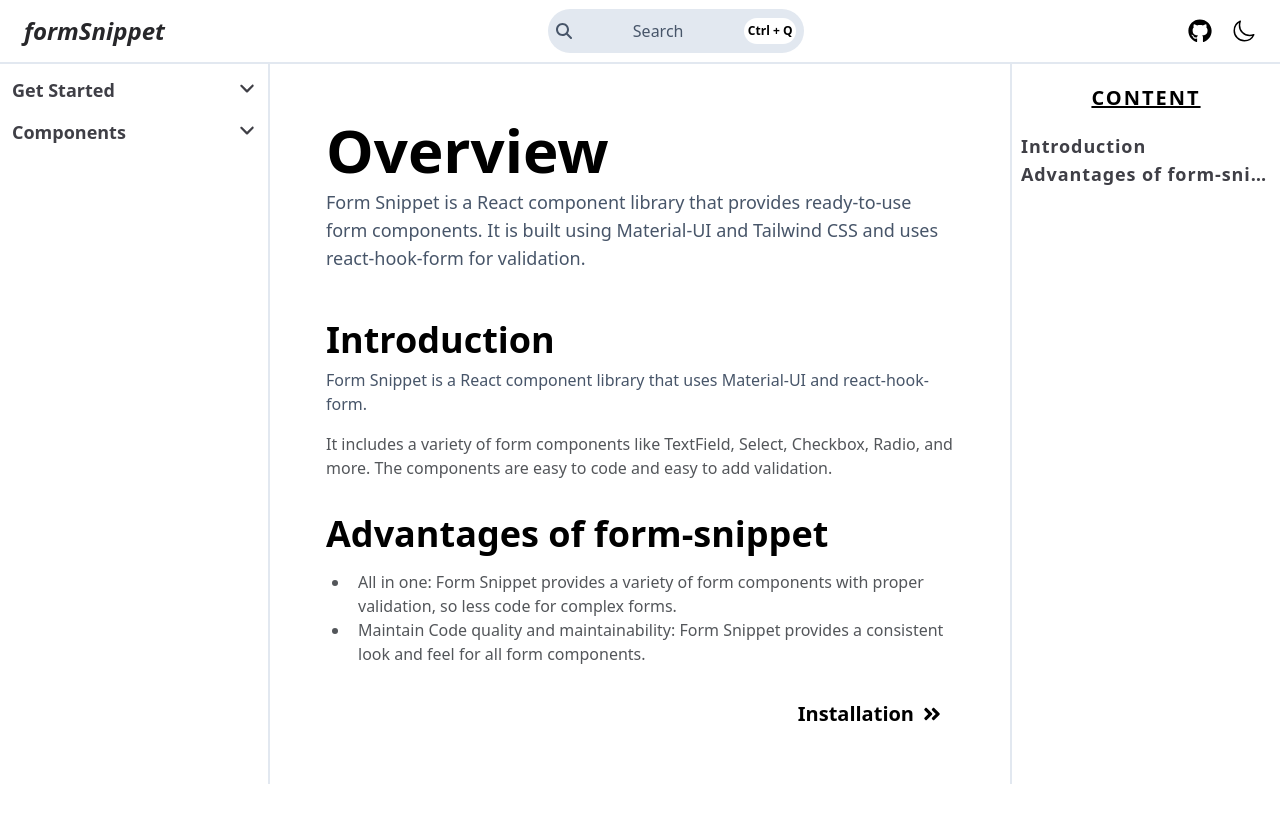
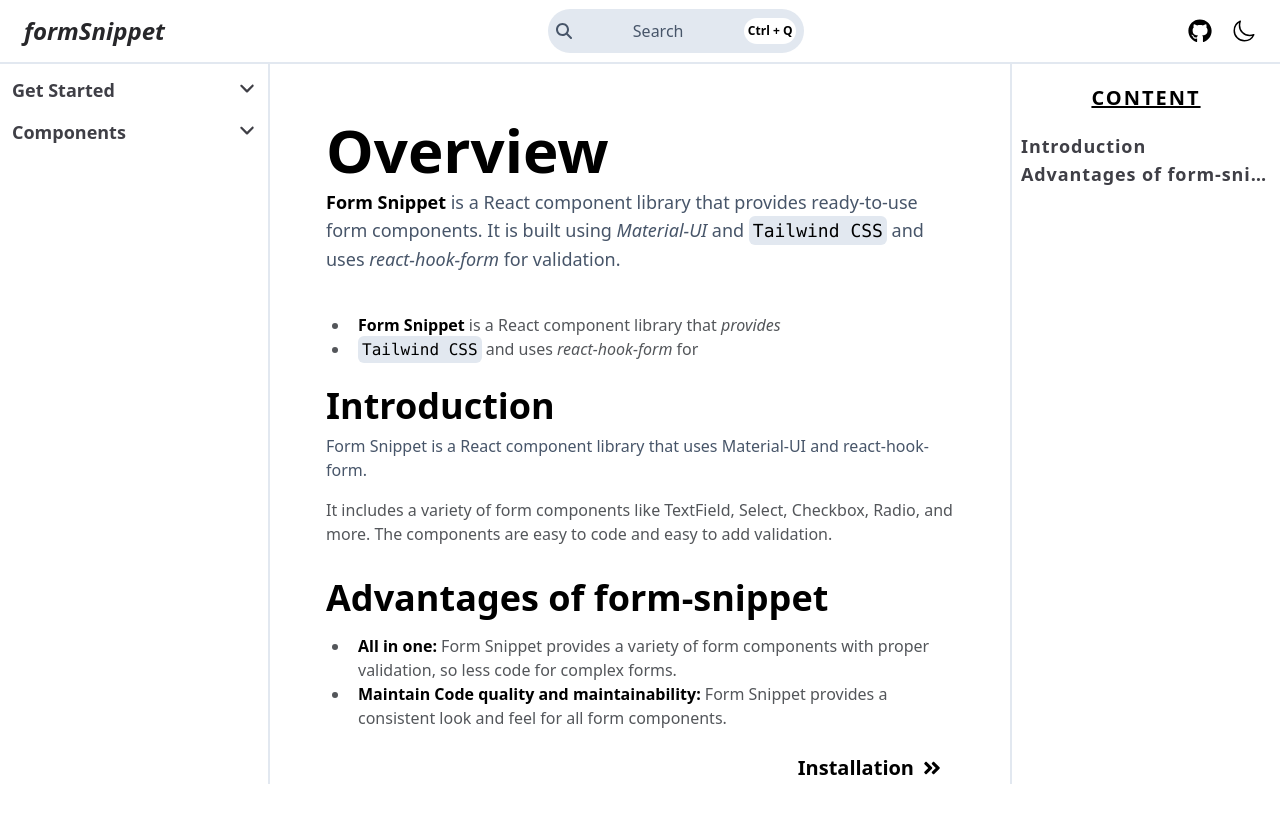
Before and after one commit to Git21221/docs-form-snippet, a React (Vite) app: page /docs/1 in a window 1280 px wide. Shown: the top 822 px of the page. Before the commit the page ends 800 px from the top, so only its background shows below. Built offline with nearby package versions, Linux system fonts and the light colour scheme.

Commit message:
markdown feature created

```diff
--- a/src/Components/ContentArea.jsx
+++ b/src/Components/ContentArea.jsx
@@ -4,6 +4,7 @@ import CodeSnippet from './CodeSnippet';
 import ReturnTable from './ReturnTable';
 import { FaAngleDoubleLeft, FaAngleDoubleRight } from 'react-icons/fa';
 import { useNavigate } from 'react-router-dom';
+import { markdownStringChecker } from '../utils.jsx';
 const ContentArea = ({ prev, next, docToShow }) => {
     // console.log(docToShow);
     const navigate = useNavigate();
@@ -11,15 +12,15 @@ const ContentArea = ({ prev, next, docToShow }) => {
         <section className='w-full flex flex-col flex-1 gap-4 p-14'>
             <div id={docToShow.topicHeading.replace(/\s+/g, '').toLowerCase()} className="flex flex-col gap-2 mb-6">
                 <h1 className="text-6xl font-bold"><span>{docToShow.topicHeading[0].toUpperCase()}</span>{docToShow.topicHeading.slice(1)}</h1>
-                <p className="text-lg text-slate-600">{docToShow.initialPara}</p>
+                <p className="text-lg text-slate-600">{markdownStringChecker(docToShow.initialPara)}</p>
             </div>
             {
-                docToShow.extraPara !== undefined ? <p className="text-md text-[#53565A]">{docToShow.extraPara}</p>
+                docToShow.extraPara !== undefined ? <p className="text-md text-[#53565A]">{markdownStringChecker(docToShow.extraPara)}</p>
                     : ''
             }
             {
                 docToShow.bulletPoints !== undefined ? <ul className="ml-6 text-[#53565A] text-md list-disc">{docToShow.bulletPoints.map((point)=>(
-                    <li key={uuidv4()} className='pl-2'>{point}</li>
+                    <li key={uuidv4()} className='pl-2'>{markdownStringChecker(point)}</li>
                 ))}</ul>  : ''
             }
             {
--- a/src/Components/ContentAreaPage.jsx
+++ b/src/Components/ContentAreaPage.jsx
@@ -7,7 +7,6 @@ import { contentAreaData } from '../Raw Data/contentAreaData';
 const ContentAreaPage = () => {
     const {docTopic} = useParams();
     const docToShow = contentAreaData.filter((data)=> data.topicHeading===docTopic);
-    console.log(docToShow);
     // const prev = docToShow.length===0 || docToShow.index === 0  ? undefined : contentAreaData[docToShow.index-1].topicHeading;
     // const next = !docToShow.length ? !contentAreaData.length ? undefined : contentAreaData[1].topicHeading : docToShow.index === contentAreaData.length-1 ? undefined : contentAreaData[docToShow.index+1].topicHeading;
     // console.log(docToShow);
--- a/src/Components/CurrentPageSubTopics.jsx
+++ b/src/Components/CurrentPageSubTopics.jsx
@@ -1,5 +1,5 @@
 import React from 'react';
-import { scrollToPos } from '../utils';
+import { scrollToPos } from '../utils.jsx';
 const CurrentPageSubTopics = ({ content }) => {
     return (
         <div className='flex flex-col overflow-hidden px-2.5 truncate'>
--- a/src/Components/CurrentPageTopics.jsx
+++ b/src/Components/CurrentPageTopics.jsx
@@ -1,6 +1,6 @@
 import React, { Fragment } from 'react';
 import CurrentPageSubTopics from './CurrentPageSubTopics';
-import { scrollToPos } from '../utils';
+import { scrollToPos } from '../utils.jsx';
 
 const CurrentPageTopics = ({ subContentToShow }) => {
     console.log(subContentToShow);
--- a/src/Components/SubContentArea.jsx
+++ b/src/Components/SubContentArea.jsx
@@ -2,6 +2,7 @@ import React from 'react';
 import { v4 as uuidv4 } from 'uuid';
 import SubDocSubContent from './SubDocSubContent';
 import CodeSnippet from './CodeSnippet';
+import { markdownStringChecker } from '../utils.jsx';
 
 const SubContentArea = ({ subDocument }) => {
     return (
@@ -13,16 +14,16 @@ const SubContentArea = ({ subDocument }) => {
                             <h1 id={subDoc.topicHeading.replace(/\s+/g, '').toLowerCase()} className="text-4xl font-bold"><span>{subDoc.topicHeading[0].toUpperCase()}</span>{subDoc.topicHeading.slice(1)}</h1>
                             {
                                 subDoc.initialPara!==undefined ?
-                                <p className="text-md text-slate-600">{subDoc.initialPara}</p> : ''
+                                <p className="text-md text-slate-600">{markdownStringChecker(subDoc.initialPara)}</p> : ''
                             }
                         </div>
                         {
-                            subDoc.extraPara !== undefined ? <p className="text-md text-[#53565A]">{subDoc.extraPara}</p>
+                            subDoc.extraPara !== undefined ? <p className="text-md text-[#53565A]">{markdownStringChecker(subDoc.extraPara)}</p>
                                 : ''
                         }
                         {
                             subDoc.bulletPoints !== undefined ? <ul className="ml-6 text-[#53565A] text-md list-disc">{subDoc.bulletPoints.map((point) => (
-                                <li key={uuidv4()} className='pl-2'>{point}</li>
+                                <li key={uuidv4()} className='pl-2'>{markdownStringChecker(point)}</li>
                             ))}</ul> : ''
                         }
                         {
--- a/src/Components/SubDocSubContent.jsx
+++ b/src/Components/SubDocSubContent.jsx
@@ -1,6 +1,7 @@
 import React from 'react';
 import { v4 as uuidv4 } from 'uuid';
 import CodeSnippet from './CodeSnippet';
+import { markdownStringChecker } from '../utils.jsx';
 
 const SubDocSubContent = ({ subDocument }) => {
     return (
@@ -12,17 +13,17 @@ const SubDocSubContent = ({ subDocument }) => {
                             <h1 id={subDoc.topicHeading.replace(/\s+/g, '').toLowerCase()} className="text-2xl font-bold"><span>{subDoc.topicHeading[0].toUpperCase()}</span>{subDoc.topicHeading.slice(1)}</h1>
                             {
                                 subDoc.initialPara!==undefined ?
-                                <p className="text-md text-slate-600">{subDoc.initialPara}</p>:
+                                <p className="text-md text-slate-600">{markdownStringChecker(subDoc.initialPara)}</p>:
                                 ''
                             }
                         </div>
                         {
-                            subDoc.extraPara !== undefined ? <p className="text-md text-[#53565A]">{subDoc.extraPara}</p>
+                            subDoc.extraPara !== undefined ? <p className="text-md text-[#53565A]">{markdownStringChecker(subDoc.extraPara)}</p>
                                 : ''
                         }
                         {
                             subDoc.bulletPoints !== undefined ? <ul className="ml-6 text-[#53565A] text-md list-disc">{subDoc.bulletPoints.map((point) => (
-                                <li key={uuidv4()} className='pl-2'>{point}</li>
+                                <li key={uuidv4()} className='pl-2'>{markdownStringChecker(point)}</li>
                             ))}</ul> : ''
                         }
                         {
--- a/src/Raw Data/contentAreaData.js
+++ b/src/Raw Data/contentAreaData.js
@@ -7,7 +7,8 @@ export const contentAreaData = [
     id: 11,
     topicHeading: "overview",
     initialPara:
-      "Form Snippet is a React component library that provides ready-to-use form components. It is built using Material-UI and Tailwind CSS and uses react-hook-form for validation.",
+      "(Form Snippet) is a React component library that provides ready-to-use form components. It is built using {Material-UI} and [Tailwind CSS] and uses {react-hook-form} for validation.",
+    bulletPoints: ["(Form Snippet) is a React component library that {provides}","[Tailwind CSS] and uses {react-hook-form} for"],
     // extraPara:
     //   "consectetur adipisicing elit. architecto cupiditate odit quibusdam soluta veritatis assumenda sit",
     subContents: [
@@ -30,8 +31,8 @@ export const contentAreaData = [
         // extraPara:
         //   "consectetur adipisicing elit. architecto cupiditate odit quibusdam soluta veritatis assumenda sit",
         bulletPoints: [
-          "All in one: Form Snippet provides a variety of form components with proper validation, so less code for complex forms.",
-          "Maintain Code quality and maintainability: Form Snippet provides a consistent look and feel for all form components.",
+          "(All in one:) Form Snippet provides a variety of form components with proper validation, so less code for complex forms.",
+          "(Maintain Code quality and maintainability:) Form Snippet provides a consistent look and feel for all form components.",
         ],
         // subContents: [
         //   {
--- a/src/utils.js
+++ /dev/null
@@ -1,13 +0,0 @@
-// Function to get the position of the element with a given ID
-export const scrollToPos = (id) =>{
-    const element = document.getElementById(id);
-    if(!element){
-        console.log("No element found");
-    }
-    const rect = element.getBoundingClientRect();
-    const position = rect.top + window.scrollY;
-    window.scrollTo({
-        top: position - (0.08 * innerHeight),
-        behavior: "smooth"
-    })
-}
--- /dev/null
+++ b/src/utils.jsx
@@ -0,0 +1,32 @@
+// Function to get the position of the element with a given ID
+export const scrollToPos = (id) =>{
+    const element = document.getElementById(id);
+    if(!element){
+        console.log("No element found");
+    }
+    const rect = element.getBoundingClientRect();
+    const position = rect.top + window.scrollY;
+    window.scrollTo({
+        top: position - (0.08 * innerHeight),
+        behavior: "smooth"
+    })
+}
+
+
+export const markdownStringChecker=(text)=>{
+  const elements = text
+      .split(/(\[.*?\]|\{.*?\}|\(.*?\))/)
+      .map((part, index) => {
+        if (part.startsWith('[') && part.endsWith(']')) {
+          return <code key={index} className="p-1 bg-slate-200 rounded-md text-black">{part.slice(1, -1)}</code>;
+        }
+        if (part.startsWith('{') && part.endsWith('}')) {
+          return <i key={index} className="font-medium">{part.slice(1, -1)}</i>;
+        }
+        if (part.startsWith('(') && part.endsWith(')')) {
+          return <strong key={index} className="text-black font-bold">{part.slice(1, -1)}</strong>;
+        }
+        return part;
+      });
+    return elements;
+}
```
